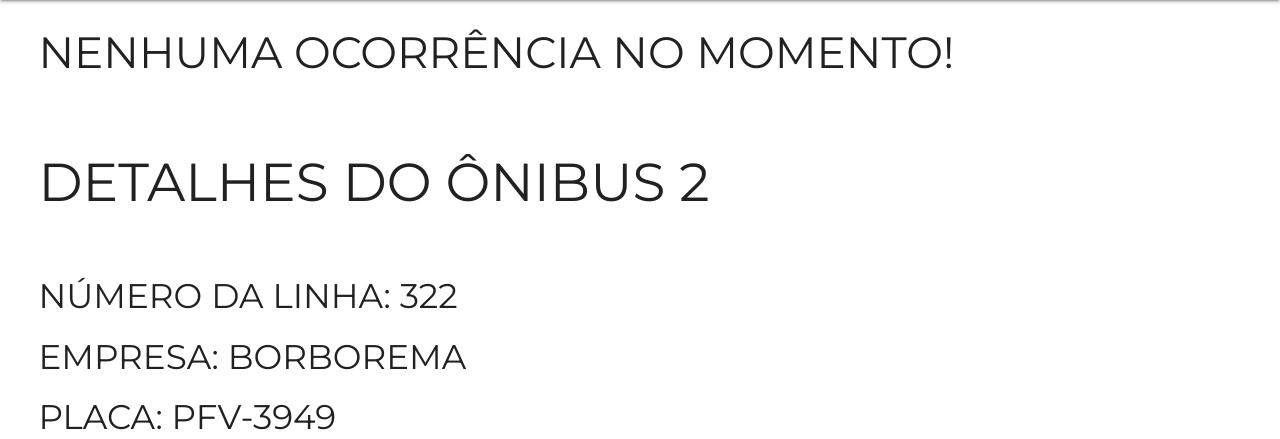
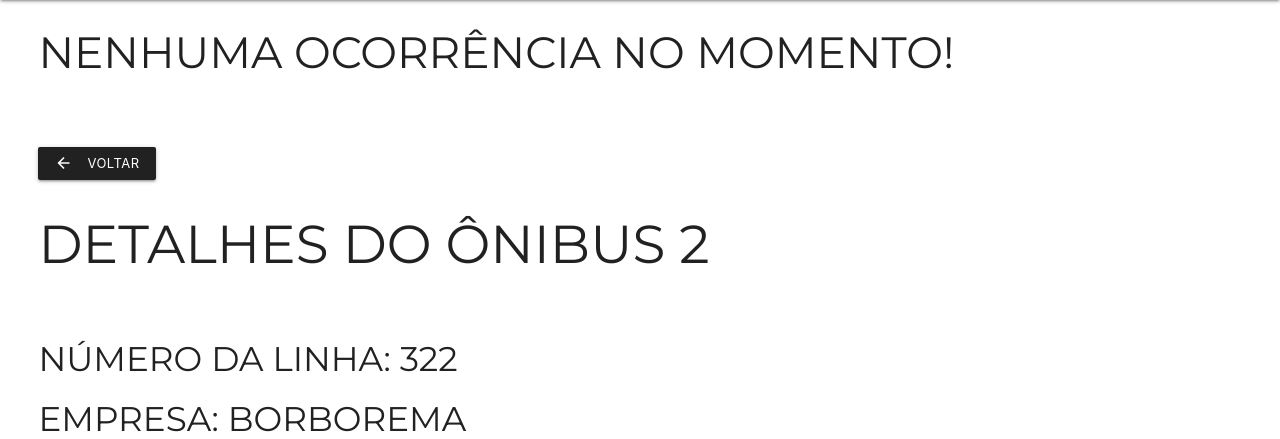
Before and after one commit to marcellocordeiro/CTGerson, a Django app: template web/CTGerson/templates/bus_detail.html in a window 1280 px wide. Shown: the part 64-503 px from the top of the page. Run offline with Django 3.2, Linux system fonts and the light colour scheme; the template is opened without the code that fills it: values that come from a table or form of the project are taken from there, others are empty; data comes from the database, SQL or seed files in the repository; both versions use the stored data as it was after the commit; some libraries are stand-ins or nearby versions.

Commit message:
back button bus_detail

```diff
--- a/web/CTGerson/templates/bus_detail.html
+++ b/web/CTGerson/templates/bus_detail.html
@@ -1,6 +1,10 @@
 {% extends "base2.html" %}
 
 {% block content %}
+    <div class="row" style="margin-top: 30px;">
+        <a href="http://127.0.0.1:8000/lista_onibus" class="waves-effect waves-light btn-small grey darken-4"><i class="material-icons left">arrow_back</i>Voltar</a>
+    </div>
+
     <div class="page-title">
         <h2>Detalhes do ônibus {{ bus.id }}</h2>
         <br />
```
Also changed, not shown: web/db.sqlite3.
